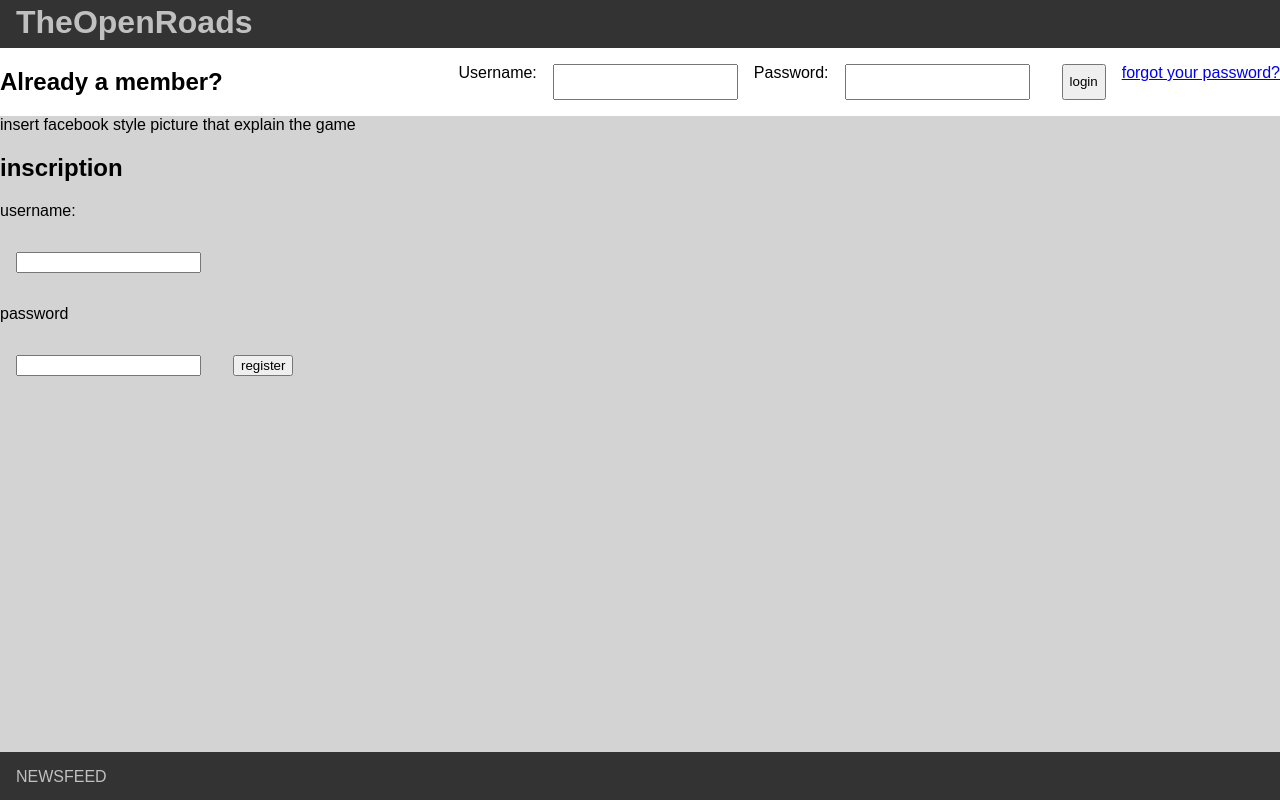
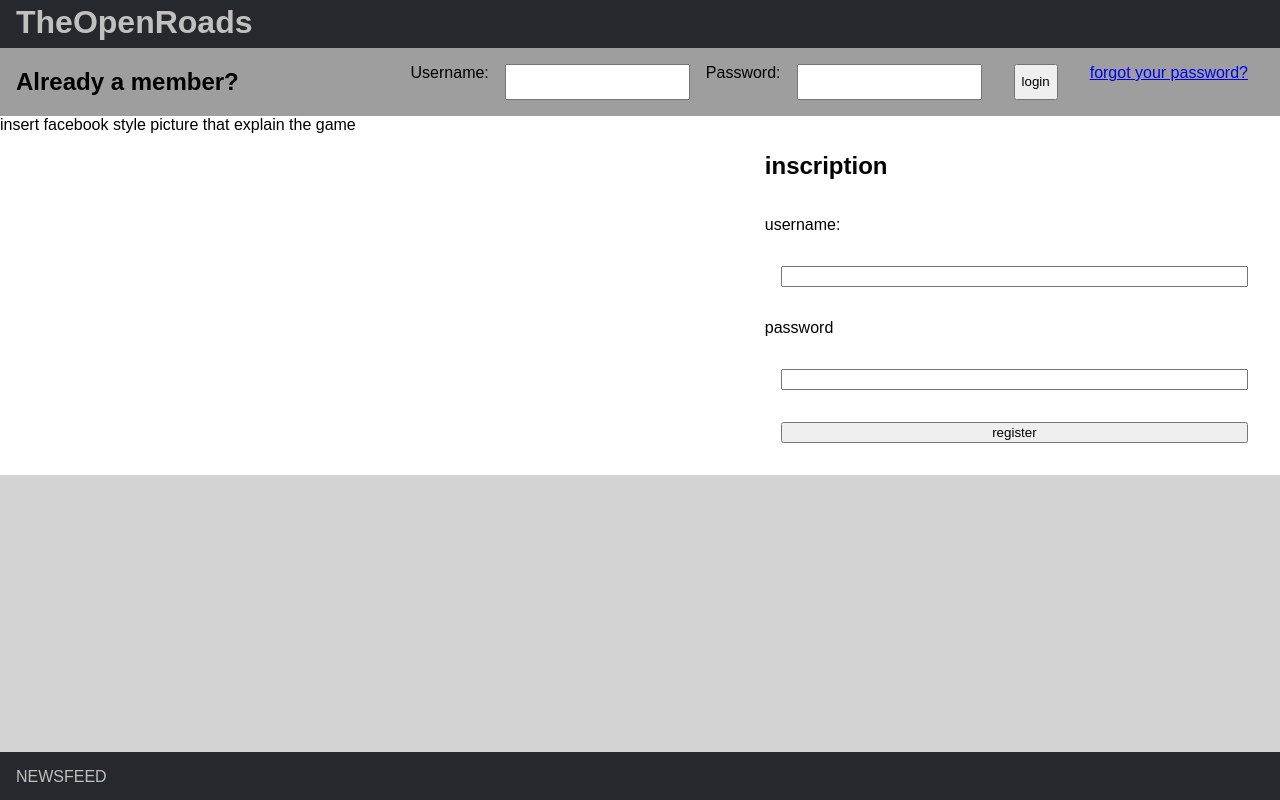
Before and after one commit to bettercallsimon/node-and-react-map, a React (Create React App) app in the folder public/: page / in a window 1280 px wide. Built offline with nearby package versions, Linux system fonts and the light colour scheme.

Commit message:
improvements on login_page CSS

```diff
--- a/public/src/App.css
+++ b/public/src/App.css
@@ -40,42 +40,49 @@ body {
 /* === LOGIN PAGE SPECIFIC === */
 
 .login_page_header, .login_page_log_input {
-  background: white;
+  background: rgb(158, 158, 158);
   display: flex;
   justify-content: space-between;
 }
 
 .login_page_title {
-  color: 000;
+  color: #000;
+  padding-left: 1rem;
 }
 
 .login_page_log_input {
-
   justify-content: flex-end;
-
+  padding-right: 1rem;
 }
 
-.login_page_layout_login p, input {
+.login_page_layout_login p, input, a  {
  margin: 1rem;
 }
 
 .login_page_content {
-
+  background: white;
+  display: flex;
+  justify-content: space-around;
 }
 
-.login_page_content {
-
+.login_page_gameconcept {
+  width: 60%;
+  display: flex;
+  flex-direction: center;
 }
 
-div.login_page_subscribeform {
-
+.login_page_subscribeform {
+  width: 40%;
+  display: flex;
+  flex-direction: column;
+  padding: 1rem;
 }
 
 /* === HEADER-FOOTER MENU === */
 
 .menu_bar_header{
 
-  background-color: #333;
+  background-color: #25292E;
   position: fixed;
   top: 0px;
   left: 0px;
@@ -93,7 +100,7 @@ div.login_page_subscribeform {
 
 .menu_bar_footer{
 
-  background-color: #333;
+  background-color: #25292E;
   position: fixed;
   bottom: 0px;
   left: 0px;
```
